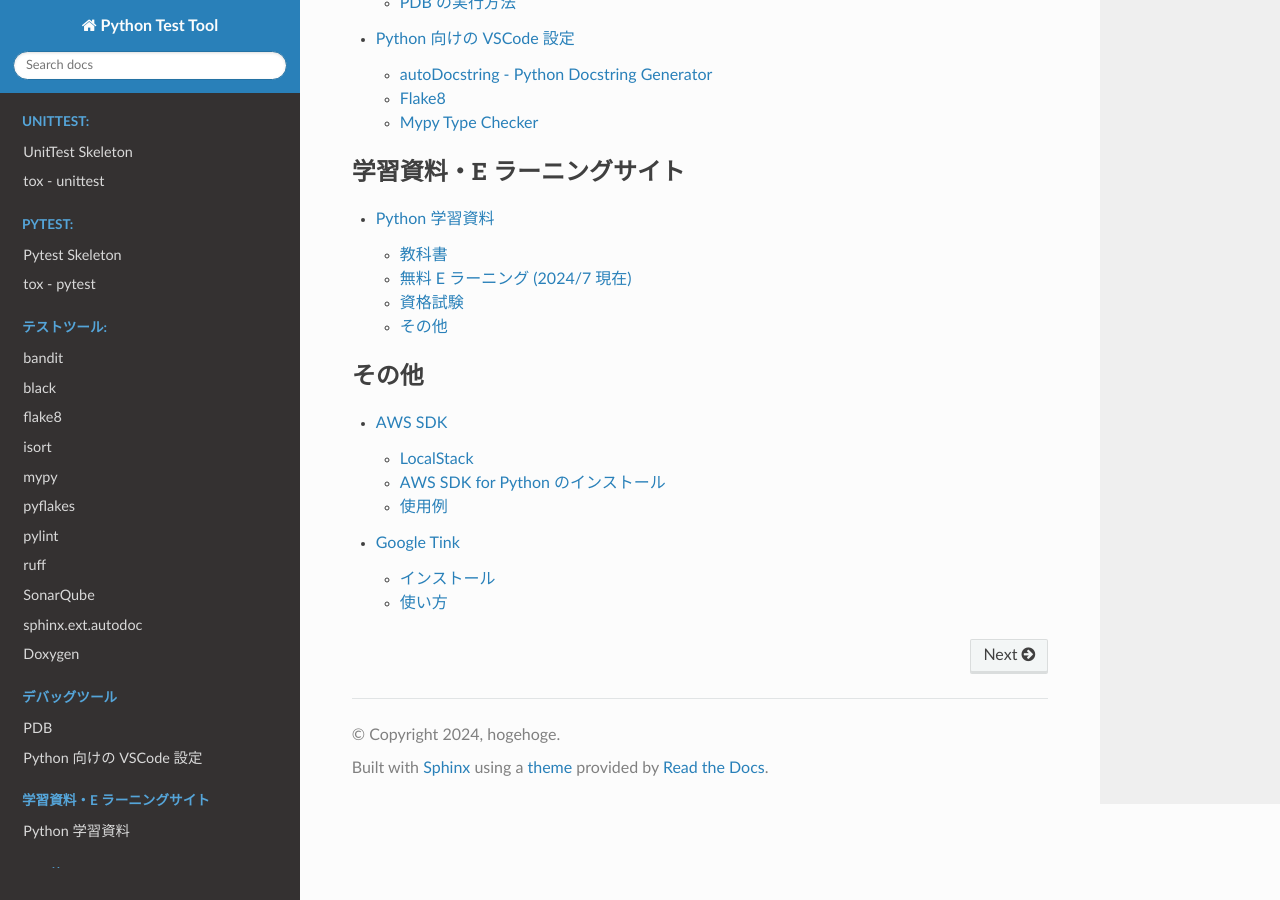
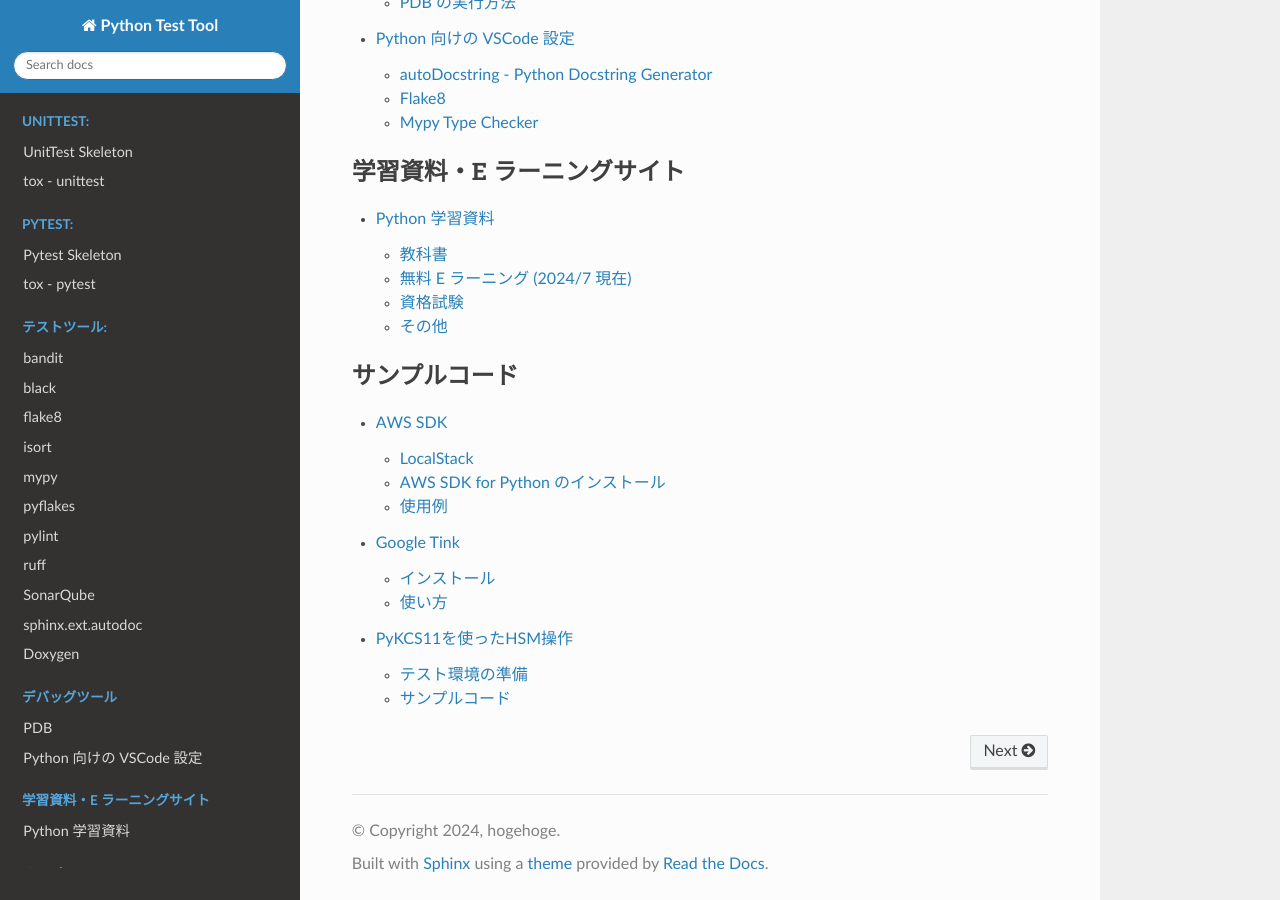
Before and after one commit to nynaka/develop_environment_python, a Sphinx documentation site: the page built from source/index.rst, in a window 1280 px wide and 900 px high, scrolled down 2209 px. Built offline with Sphinx 7.4.7 and the Read the Docs theme 3.1.0, drawn with Linux system fonts in a browser that asks for light colours; some of the changed lines change nothing that is shown.

Commit message:
PyKCS11サンプルコード追加

````diff
--- a/source/index.rst
+++ b/source/index.rst
@@ -52,7 +52,9 @@ Python Test Tool
 
 .. toctree::
    :maxdepth: 2
-   :caption: その他
+   :caption: サンプルコード
 
    ./aws/aws_sdk
    ./gcp/google_tink
+
+   ./sample/pykcs11
--- /dev/null
+++ b/source/sample/pykcs11.md
@@ -0,0 +1,312 @@
+PyKCS11を使ったHSM操作
+===
+
+PyKCS11 は、Python で PKCS#11 インタフェース関数を利用するラッパーライブラリで、マイナンバーカードの電子署名ツールとしても紹介されているライブラリです。
+他には python-pkcs11 というライブラリもあります。
+
+## テスト環境の準備
+
+### SoftHSM のインストール
+
+- Debian Linux
+
+    ```bash
+    sudo apt install -y softhsm2 libsofthsm2 opensc
+    ```
+
+### SoftHSM の初期化
+
+- 初期化
+
+    ```bash
+    softhsm2-util \
+        --init-token \
+        --slot 0 \
+        --label "SoftHSMToken" \
+        --so-pin 4321 \
+        --pin 1234
+    ```
+
+- トークンの確認
+
+    ```bash
+    softhsm2-util --show-slots
+    ```
+
+    ```bash
+    pkcs11-tool --module /usr/lib/softhsm/libsofthsm2.so -L
+    ```
+
+<details>
+<summary>pkcs11-tool での操作</summary>
+
+- サポートアルゴリズム一覧の確認
+
+    ```bash
+    pkcs11-tool --module /usr/lib/softhsm/libsofthsm2.so -M
+    ```
+
+- 登録鍵一覧取得
+
+    ```bash
+    pkcs11-tool --module /usr/lib/softhsm/libsofthsm2.so -O \
+        --login --pin 1234
+    ```
+
+- 鍵作成
+
+    - 対称鍵
+
+        ```bash
+        pkcs11-tool --module /usr/lib/softhsm/libsofthsm2.so \
+            --login --pin 1234 \
+            --keygen \
+            --key-type aes:32 \
+            --id 01 \
+            --label "aeskey"
+        ```
+
+    - RSA 鍵
+
+        ```bash
+        pkcs11-tool --module /usr/lib/softhsm/libsofthsm2.so \
+            --login --pin 1234 \
+            --keypairgen \
+            --key-type rsa:4096 \
+            --id 02 \
+            --label "rsakey"
+        ```
+
+        公開鍵のエクスポート
+
+        ```bash
+        pkcs11-tool --module /usr/lib/softhsm/libsofthsm2.so \
+            --login --pin 1234 \
+            --read-object \
+            --type pubkey \
+            --id 02 \
+            --output-file public_key.der
+        ```
+
+        DER 形式 ⇒ PEM 形式に変換
+
+        ```bash
+        openssl rsa \
+            -in public_key.der \
+            -inform der -pubin \
+            -outform pem \
+            -out public_key.pem
+        ```
+
+    - EC 鍵 (NIST P-256 の例)
+
+        ```bash
+        pkcs11-tool --module /usr/lib/softhsm/libsofthsm2.so \
+            --login --pin 1234 \
+            --keypairgen \
+            --key-type EC:secp256r1 \
+            --id 03 \
+            --label "eckey"
+        ```
+
+- 鍵の削除
+
+    - 対称鍵
+
+        - ID 指定削除
+
+            ```bash
+            pkcs11-tool --module /usr/lib/softhsm/libsofthsm2.so \
+                --login --pin 1234 \
+                --delete -d 01 -y secrkey
+            ```
+
+        - Label 指定削除
+
+            ```bash
+            pkcs11-tool --module /usr/lib/softhsm/libsofthsm2.so \
+                --login --pin 1234 \
+                --delete -y secrkey --label "aeskey"
+            ```
+</details>
+
+## サンプルコード
+
+<details open="">
+<summary>対称鍵で暗号・復号</summary>
+
+```python
+import binascii
+import secrets
+
+from PyKCS11 import PyKCS11
+
+""" 設定 """
+# PKCS11 モジュールのパス
+PKCS11_LIB = "/usr/lib/softhsm/libsofthsm2.so"
+
+# 暗号化対称データ
+plaintext = b"I hate working overtime..."
+""" 設定 """
+
+# PKCS11 モジュールをロード
+pkcs11 = PyKCS11.PyKCS11Lib()
+pkcs11.load(PKCS11_LIB)
+
+# スロットを取得し、セッションを開始
+slot = pkcs11.getSlotList(tokenPresent=True)[0]
+session = pkcs11.openSession(slot, PyKCS11.CKF_RW_SESSION | PyKCS11.CKF_SERIAL_SESSION)
+
+# ログイン
+session.login("1234")
+
+# AES 256 キーを作成
+key_template = [
+    (PyKCS11.CKA_LABEL, "aes-key"),
+    (PyKCS11.CKA_ID, binascii.unhexlify("9876")),
+    (PyKCS11.CKA_VALUE_LEN, 32),  # 32バイト = 256ビット
+    (PyKCS11.CKA_ENCRYPT, PyKCS11.CK_TRUE),
+    (PyKCS11.CKA_DECRYPT, PyKCS11.CK_TRUE),
+    (PyKCS11.CKA_TOKEN, PyKCS11.CK_TRUE),  # トークンに保存
+    (PyKCS11.CKA_PRIVATE, PyKCS11.CK_TRUE),
+]
+# AES-256 対称鍵の生成
+key_handle = session.generateKey(key_template)
+
+""" 暗号化・復号 """
+# イニシャルベクタ (16バイト)
+# iv = b"\x00" * 16
+iv = secrets.token_bytes(16)
+
+# 暗号化
+enc_mechanism = PyKCS11.Mechanism(PyKCS11.CKM_AES_CBC_PAD, iv)
+ciphertext = session.encrypt(key_handle, plaintext, enc_mechanism)
+print("Encrypted:", binascii.hexlify(bytearray(ciphertext)))
+
+# 復号化
+decrypted = session.decrypt(key_handle, ciphertext, enc_mechanism)
+
+print("Decrypted:", decrypted)
+# print(bytes(decrypted).decode("utf-8"))
+
+# 暗号化・復号化の検証
+assert plaintext == bytes(decrypted)
+
+# 鍵削除
+session.destroyObject(key_handle)
+
+# セッションを閉じる
+session.logout()
+session.closeSession()
+```
+</details>
+
+<details open="">
+<summary>暗号化鍵の Wrap/UnWrap</summary>
+
+```python
+import binascii
+import secrets
+
+from PyKCS11 import PyKCS11
+
+""" 設定 """
+# PKCS11 モジュールのパス
+PKCS11_LIB = "/usr/lib/softhsm/libsofthsm2.so"
+
+# 暗号化対称データ
+plaintext = b"I hate working overtime..."
+""" 設定 """
+
+
+def encrypt_decrypt(
+    key_handle: PyKCS11.LowLevel.CK_OBJECT_HANDLE, plaintext: bytes
+) -> None:
+    """暗号・復号テスト
+
+    指定された鍵ハンドルを使用して、指定した平文を暗号化⇒復号できることを確認する。
+
+    Args:
+        key_handle (PyKCS11.LowLevel.CK_OBJECT_HANDLE): 暗号化に使用する鍵ハンドル
+        plaintext (bytes): 暗号化する平文
+
+    Returns: None
+    """
+    # イニシャルベクタ (16バイト)
+    iv = secrets.token_bytes(16)
+
+    # 暗号化
+    enc_mechanism = PyKCS11.Mechanism(PyKCS11.CKM_AES_CBC_PAD, iv)
+    ciphertext = session.encrypt(key_handle, plaintext, enc_mechanism)
+    print("Encrypted:", binascii.hexlify(bytearray(ciphertext)))
+
+    # 復号
+    dec_mechanism = PyKCS11.Mechanism(PyKCS11.CKM_AES_CBC_PAD, iv)
+    decrypted = session.decrypt(key_handle, ciphertext, dec_mechanism)
+    print("Decrypted:", decrypted)
+    assert plaintext == bytes(decrypted)
+
+
+# PKCS11 モジュールをロード
+pkcs11 = PyKCS11.PyKCS11Lib()
+pkcs11.load(PKCS11_LIB)
+
+# スロットを取得し、セッションを開始
+slot = pkcs11.getSlotList(tokenPresent=True)[0]
+session = pkcs11.openSession(slot, PyKCS11.CKF_RW_SESSION | PyKCS11.CKF_SERIAL_SESSION)
+
+# ログイン
+session.login("1234")
+
+# AES 256 キーを作成
+key_template = [
+    (PyKCS11.CKA_LABEL, "aes-key"),
+    (PyKCS11.CKA_ID, binascii.unhexlify("9876")),
+    (PyKCS11.CKA_VALUE_LEN, 32),  # 32バイト = 256ビット
+    (PyKCS11.CKA_ENCRYPT, PyKCS11.CK_TRUE),
+    (PyKCS11.CKA_DECRYPT, PyKCS11.CK_TRUE),
+    (PyKCS11.CKA_TOKEN, PyKCS11.CK_TRUE),  # トークンに保存
+    (PyKCS11.CKA_PRIVATE, PyKCS11.CK_FALSE),
+    (PyKCS11.CKA_EXTRACTABLE, PyKCS11.CK_TRUE),
+]
+# AES-256 対称鍵の生成
+enckey_handle = session.generateKey(key_template)
+wrapkey_handle = session.generateKey(key_template)
+
+# 暗号鍵のエクスポート
+# wrap using CKM_AES_KEY_WRAP
+wrap_mechanism = PyKCS11.Mechanism(PyKCS11.CKM_AES_KEY_WRAP)
+wrapped_key = session.wrapKey(wrapkey_handle, enckey_handle, wrap_mechanism)
+assert wrapped_key is not None
+
+# 暗号化鍵を削除
+session.destroyObject(enckey_handle)
+
+# unwrap
+template = [
+    (PyKCS11.CKA_CLASS, PyKCS11.CKO_SECRET_KEY),
+    (PyKCS11.CKA_KEY_TYPE, PyKCS11.CKK_AES),
+    (PyKCS11.CKA_TOKEN, PyKCS11.CK_TRUE),
+    (PyKCS11.CKA_PRIVATE, PyKCS11.CK_FALSE),
+    (PyKCS11.CKA_ENCRYPT, PyKCS11.CK_TRUE),
+    (PyKCS11.CKA_DECRYPT, PyKCS11.CK_TRUE),
+    (PyKCS11.CKA_SIGN, PyKCS11.CK_FALSE),
+    (PyKCS11.CKA_VERIFY, PyKCS11.CK_FALSE),
+]
+unwrappedkey_handle = session.unwrapKey(
+    wrapkey_handle, wrapped_key, template, wrap_mechanism
+)
+assert unwrappedkey_handle is not None
+
+# 暗号・復号テスト
+encrypt_decrypt(unwrappedkey_handle, plaintext)
+
+# 鍵削除
+session.destroyObject(unwrappedkey_handle)
+session.destroyObject(wrapkey_handle)
+
+# セッションを閉じる
+session.logout()
+session.closeSession()
+```
+<details>
````
